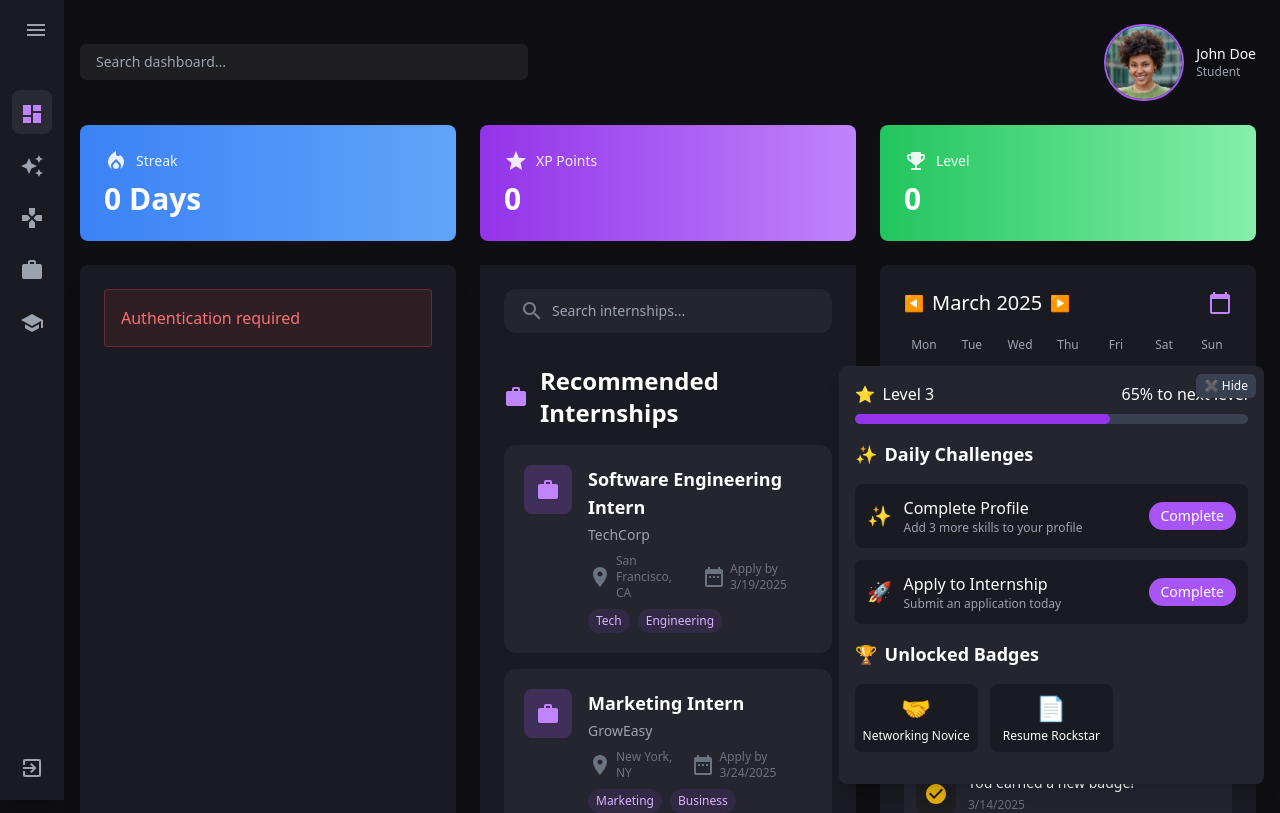
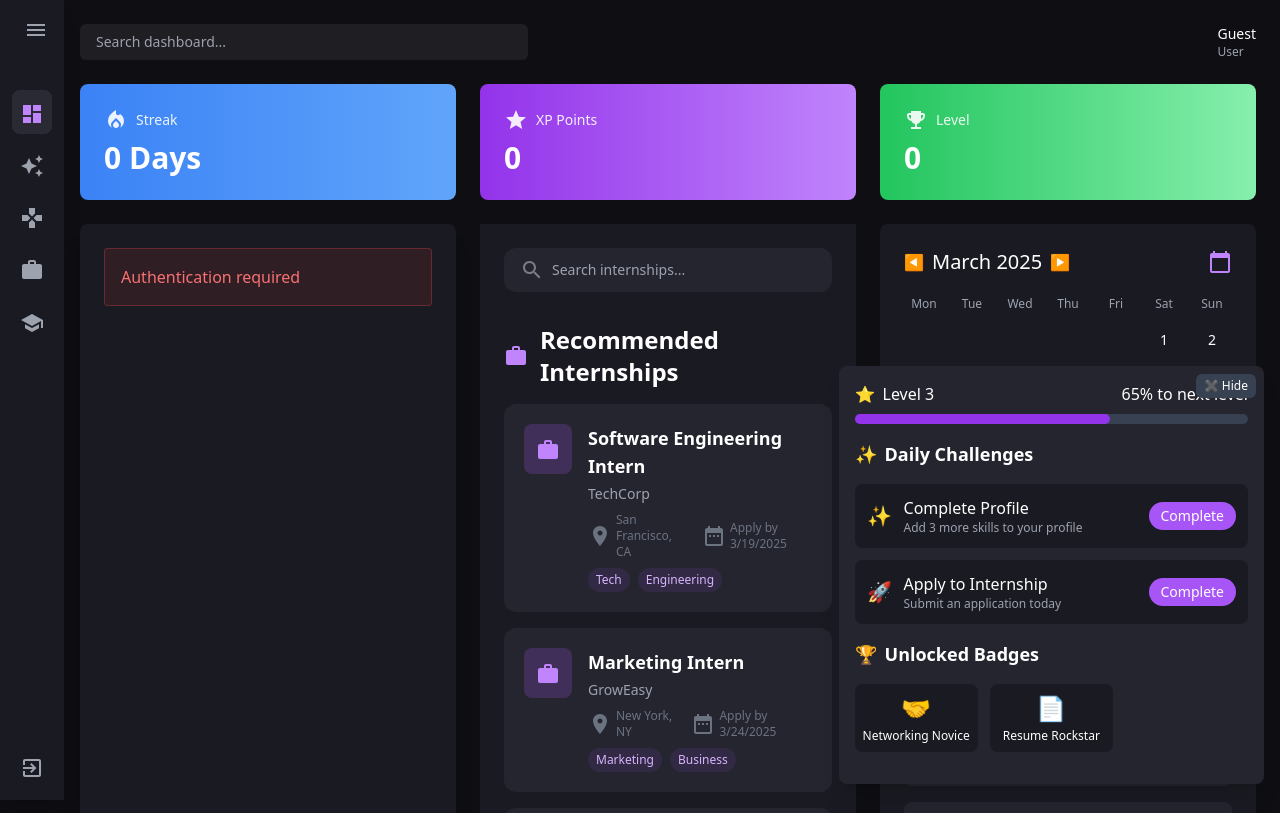
Before and after one commit to 4-DA/ready_to_connect_frontend, a Next.js app: page / in a window 1280 px wide. Shown: the top 813 px of the page. Built offline with nearby package versions, Linux system fonts and the light colour scheme.

Commit message:
stats cards updated and pulling up

```diff
--- a/app/internship/page.tsx
+++ b/app/internship/page.tsx
@@ -1,9 +1,79 @@
+'use client'
 import InternshipsSection from '@/components/InternshipSection'
+import Sidebar from '@/components/Sidebar';
 import React from 'react'
+import { useState, useEffect } from 'react';
+
+
+// Define the User interface to match the stored data structure
+interface User {
+  pk: number;
+  email: string;
+  full_name: string;
+  streak: number;
+  xp: number;
+  level: number;
+  badge?: number;
+  user_type: string;
+  [key: string]: any;
+}
+
 
 const internship= () => {
+  const [searchQuery, setSearchQuery] = useState('');
+  const [user, setUser] = useState<User | null>(null); // State to hold user data
+
+  // Fetch user data from localStorage on component mount
+  useEffect(() => {
+    const userDataJson = localStorage.getItem('user');
+    if (userDataJson) {
+      const parsedUserData = JSON.parse(userDataJson);
+      setUser(parsedUserData);
+    }
+  }, []);
+
+
+  const handleSearchChange = (e: React.ChangeEvent<HTMLInputElement>) => {
+    setSearchQuery(e.target.value);
+  };
+
   return (
-    <InternshipsSection/>
+    <div className="flex min-h-screen bg-[#0e0e13] text-white relative">
+    <Sidebar/>
+    <div className="flex-1 p-6 pl-20">
+      <header className="flex justify-between items-center mb-6">
+        {/* Search input field */}
+        <div className="relative w-full max-w-md">
+          <input
+            type="text"
+            placeholder="Search dashboard..."
+            value={searchQuery}
+            onChange={handleSearchChange}
+            className="w-full px-4 py-2 bg-[#1e1e23] rounded-md text-sm text-white focus:outline-none focus:ring-2 focus:ring-purple-500 transition-all duration-300"
+          />
+          {searchQuery && (
+            <div className="absolute top-full mt-2 w-full bg-[#1e1e23] rounded-md shadow-lg z-10 max-h-64 overflow-y-auto">
+              {/* Placeholder for search results */}
+              <p className="p-4 text-gray-400 text-sm">No results found</p>
+            </div>
+          )}
+        </div>
+
+        <div className="flex items-center gap-4">
+          {/* Removed the Image component and its wrapper */}
+          <div>
+            <div className="text-sm font-medium">
+              {user?.full_name || 'Guest'} {/* Dynamic username from user data */}
+            </div>
+            <p className="text-xs text-gray-400">{user?.user_type || 'User'}</p>
+          </div>
+        </div>
+      </header>
+      <InternshipsSection/>
+    </div>
+
+  </div>
+
   )
 }
 
--- a/components/Dashboard.tsx
+++ b/components/Dashboard.tsx
@@ -1,17 +1,39 @@
-"use client";
+'use client';
 
-import Sidebar from "./Sidebar";
-import ActivityFeed from "./ActivityFeed";
-import StatsCards from "./StatsCard";
-import Calendar from "./Calendar";
-import ProgressSection from "./ProgressSection";
-import InternshipsSection from "./InternshipSection";
-import GamificationOverlay from "./GamificationOverlay";
-import Image from "next/image";
-import { useState } from "react";
+import Sidebar from './Sidebar';
+import ActivityFeed from './ActivityFeed';
+import StatsCards from './StatsCard';
+import Calendar from './Calendar';
+import ProgressSection from './ProgressSection';
+import InternshipsSection from './InternshipSection';
+import GamificationOverlay from './GamificationOverlay';
+import { useState, useEffect } from 'react';
+
+// Define the User interface to match the stored data structure
+interface User {
+  pk: number;
+  email: string;
+  full_name: string;
+  streak: number;
+  xp: number;
+  level: number;
+  badge?: number;
+  user_type: string;
+  [key: string]: any;
+}
 
 export default function Dashboard() {
-  const [searchQuery, setSearchQuery] = useState("");
+  const [searchQuery, setSearchQuery] = useState('');
+  const [user, setUser] = useState<User | null>(null); // State to hold user data
+
+  // Fetch user data from localStorage on component mount
+  useEffect(() => {
+    const userDataJson = localStorage.getItem('user');
+    if (userDataJson) {
+      const parsedUserData = JSON.parse(userDataJson);
+      setUser(parsedUserData);
+    }
+  }, []);
 
   const handleSearchChange = (e: React.ChangeEvent<HTMLInputElement>) => {
     setSearchQuery(e.target.value);
@@ -40,19 +62,12 @@ export default function Dashboard() {
           </div>
 
           <div className="flex items-center gap-4">
-            {/* Circular image next to John Doe */}
-            <div className="flex items-center gap-3">
-              <Image
-                src="/Jane-doe.png"
-                alt="profile"
-                height={80}
-                width={80}
-                className="rounded-full border-2 border-purple-500 transition-transform hover:scale-105"
-              />
-              <div>
-                <div className="text-sm font-medium">John Doe</div>
-                <p className="text-xs text-gray-400">Student</p>
+            {/* Removed the Image component and its wrapper */}
+            <div>
+              <div className="text-sm font-medium">
+                {user?.full_name || 'Guest'} {/* Dynamic username from user data */}
               </div>
+              <p className="text-xs text-gray-400">{user?.user_type || 'User'}</p>
             </div>
           </div>
         </header>
--- a/components/StatsCard.tsx
+++ b/components/StatsCard.tsx
@@ -1,16 +1,16 @@
-"use client";
-import { useEffect, useState } from "react";
+'use client';
+import { useEffect, useState } from 'react';
 import {
   Star as PointsIcon,
   People as MentorshipIcon,
   LocalFireDepartment as LocalFireDepartmentIcon,
   EmojiEvents as LevelIcon,
-} from "@mui/icons-material";
+} from '@mui/icons-material';
 
 // Define the user stats interface to match the payload
 interface UserStats {
   streak: number;
-  xp: number;
+  xp: number; // Changed from 'xp' to match API/ProgressSection's 'points' for consistency
   level: number;
   badge?: number;
 }
@@ -18,7 +18,7 @@ interface UserStats {
 export default function StatsCards() {
   const [stats, setStats] = useState<UserStats>({
     streak: 0,
-    xp: 0,
+    xp: 0, // Updated to 'xp' to align with API response 'points' if needed
     level: 0,
     badge: undefined,
   });
@@ -29,15 +29,15 @@ export default function StatsCards() {
   useEffect(() => {
     const fetchUserStats = () => {
       try {
-        // Retrieve user data from localStorage
-        const userDataJson = localStorage.getItem("userData"); // Updated key name
+        // Retrieve user data from localStorage - Changed key from 'userData' to 'user' to match Signin
+        const userDataJson = localStorage.getItem('user'); // Updated key name to match Signin storage
         if (userDataJson) {
           const userData = JSON.parse(userDataJson);
 
-          // Extract and set stats
+          // Extract and set stats - Changed 'xp' to 'points' to match ProgressSection API response
           setStats({
             streak: userData.streak || 0,
-            xp: userData.xp || 0,
+            xp: userData.xp || 0, // Consider using 'points' if API uses 'points' instead of 'xp'
             level: userData.level || 0,
             badge: userData.badge,
           });
@@ -55,8 +55,8 @@ export default function StatsCards() {
 
         setLoading(false);
       } catch (error) {
-        console.error("Error retrieving user stats:", error);
-        setError("Failed to load stats");
+        console.error('Error retrieving user stats:', error);
+        setError('Failed to load stats');
         setLoading(false);
       }
     };
@@ -95,7 +95,7 @@ export default function StatsCards() {
       />
       <StatCard
         title="XP Points"
-        value={stats.xp.toLocaleString()}
+        value={stats.xp.toLocaleString()} // Ensure this matches the stored 'xp' or 'points'
         bgClass="bg-gradient-to-r from-purple-600 to-purple-400"
         icon={<PointsIcon />}
       />
```
Also changed, not shown: components/ProgressSection.tsx (+24 -38 lines).
